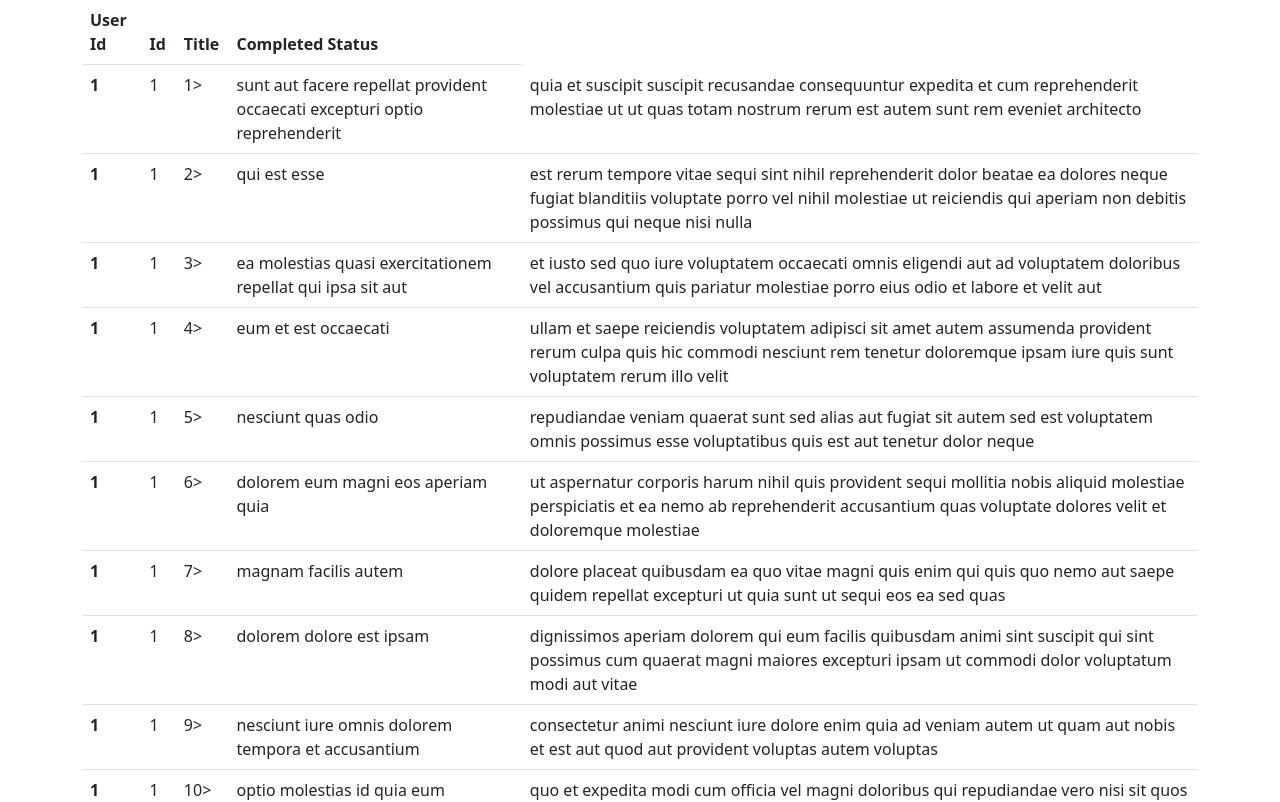
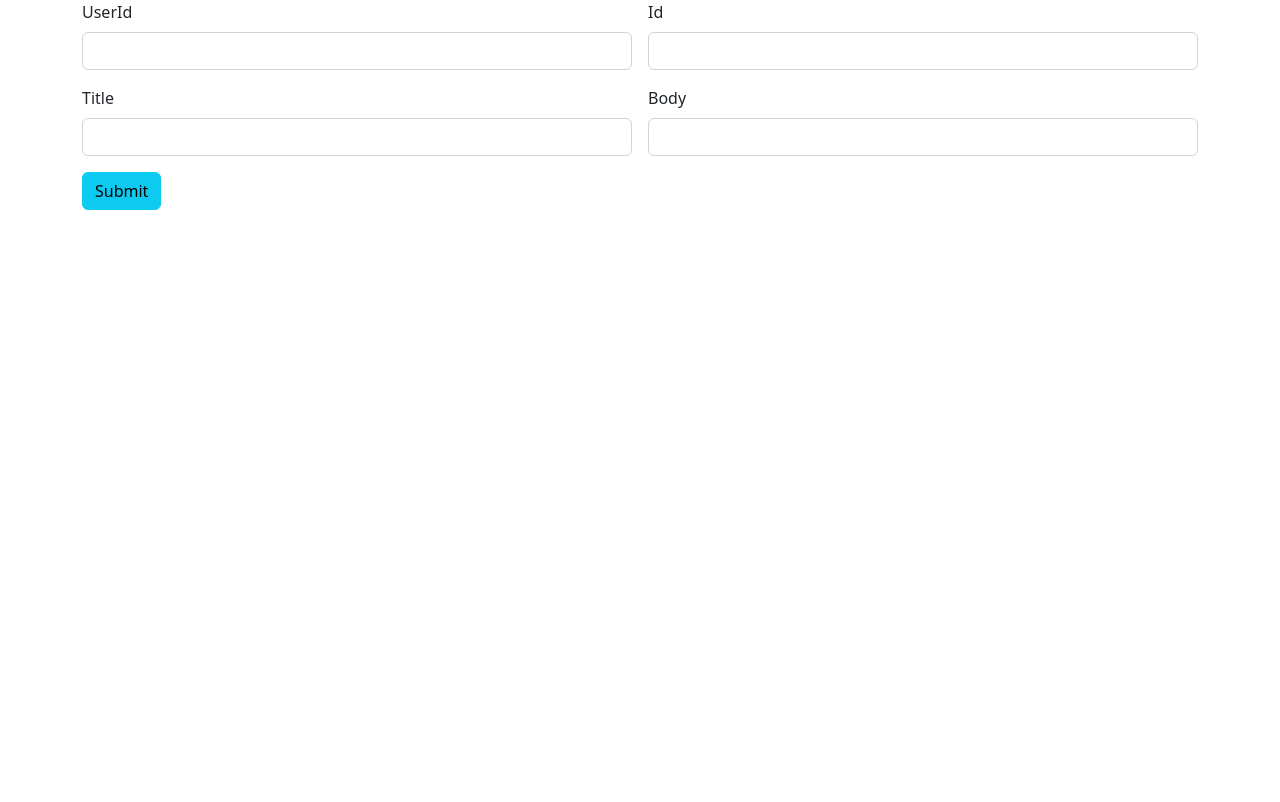
Before and after one commit to Asiyacm/Post-Angular-App, an Angular app: page / in a window 1280 px wide. Shown: the top 802 px of the page. Built offline with nearby package versions, Linux system fonts and the light colour scheme.

Commit message:
router commit

```diff
--- a/src/app/app.component.html
+++ b/src/app/app.component.html
@@ -1,2 +1,2 @@
-<app-view-post></app-view-post>
+
 <router-outlet></router-outlet>
--- a/src/app/app.module.ts
+++ b/src/app/app.module.ts
@@ -5,6 +5,22 @@ import { AppRoutingModule } from './app-routing.module';
 import { AppComponent } from './app.component';
 import { AddPostComponent } from './add-post/add-post.component';
 import { ViewPostComponent } from './view-post/view-post.component';
+import { RouterModule, Routes } from '@angular/router';
+
+
+
+const myRoute:Routes=[
+  {
+    path: "",
+    component:AddPostComponent
+  },
+  {
+    path:"view",
+    component:ViewPostComponent
+  }
+]
+
+
 
 @NgModule({
   declarations: [
@@ -14,7 +30,8 @@ import { ViewPostComponent } from './view-post/view-post.component';
   ],
   imports: [
     BrowserModule,
-    AppRoutingModule
+    AppRoutingModule,
+    RouterModule.forRoot(myRoute)
   ],
   providers: [],
   bootstrap: [AppComponent]
```
